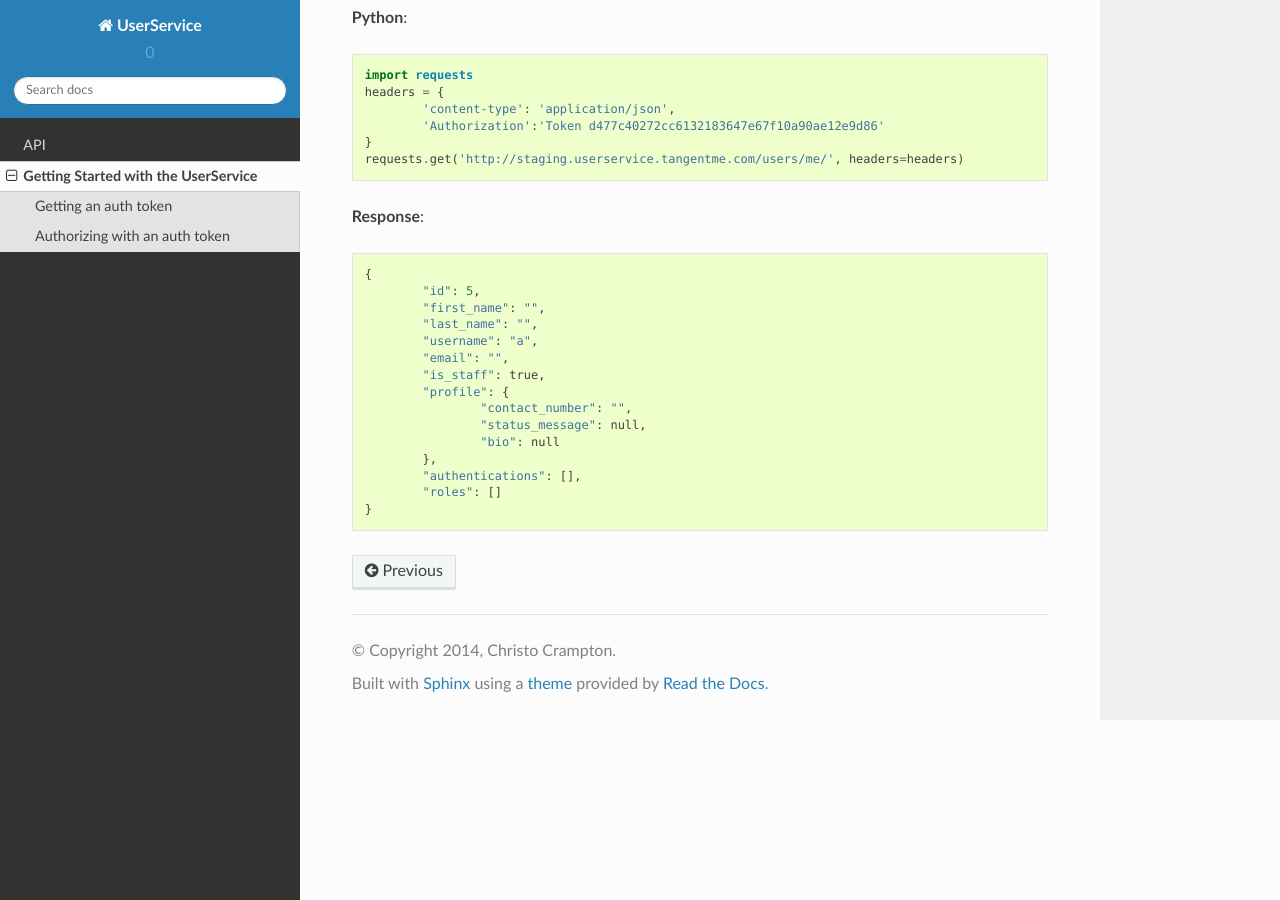
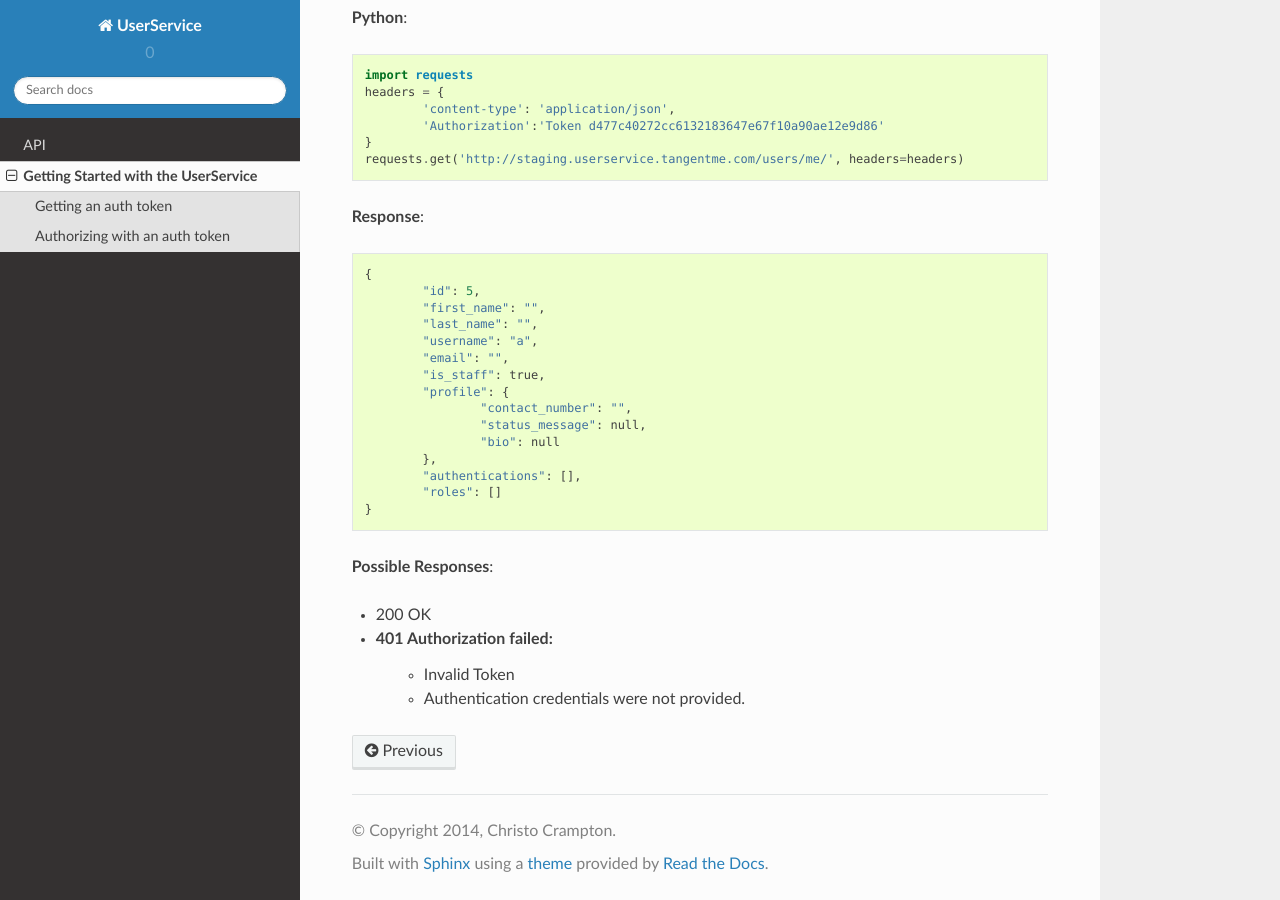
Before and after one commit to TangentMicroServices/UserService, a Sphinx documentation site: the page built from docs/source/quickstart.rst, in a window 1280 px wide and 900 px high, scrolled down 1056 px. Built offline with Sphinx 7.4.7 and the Read the Docs theme 2.0.0, drawn with Linux system fonts in a browser that asks for light colours.

```diff
--- a/docs/source/quickstart.rst
+++ b/docs/source/quickstart.rst
@@ -63,3 +63,10 @@ To identify yourself in consequent requests, set the `Authorization` header like
 		"authentications": [],
 		"roles": []
 	}
+
+**Possible Responses**:
+
+* 200 OK
+* 401 Authorization failed:
+   * Invalid Token
+   * Authentication credentials were not provided.
--- a/requirements.txt
+++ b/requirements.txt
@@ -13,3 +13,4 @@ django-extensions
 
 sphinx
 sphinx_rtd_theme
+django-cors-headers
```
Also changed, not shown: README.md (+2 -0 lines), 1 other file.
